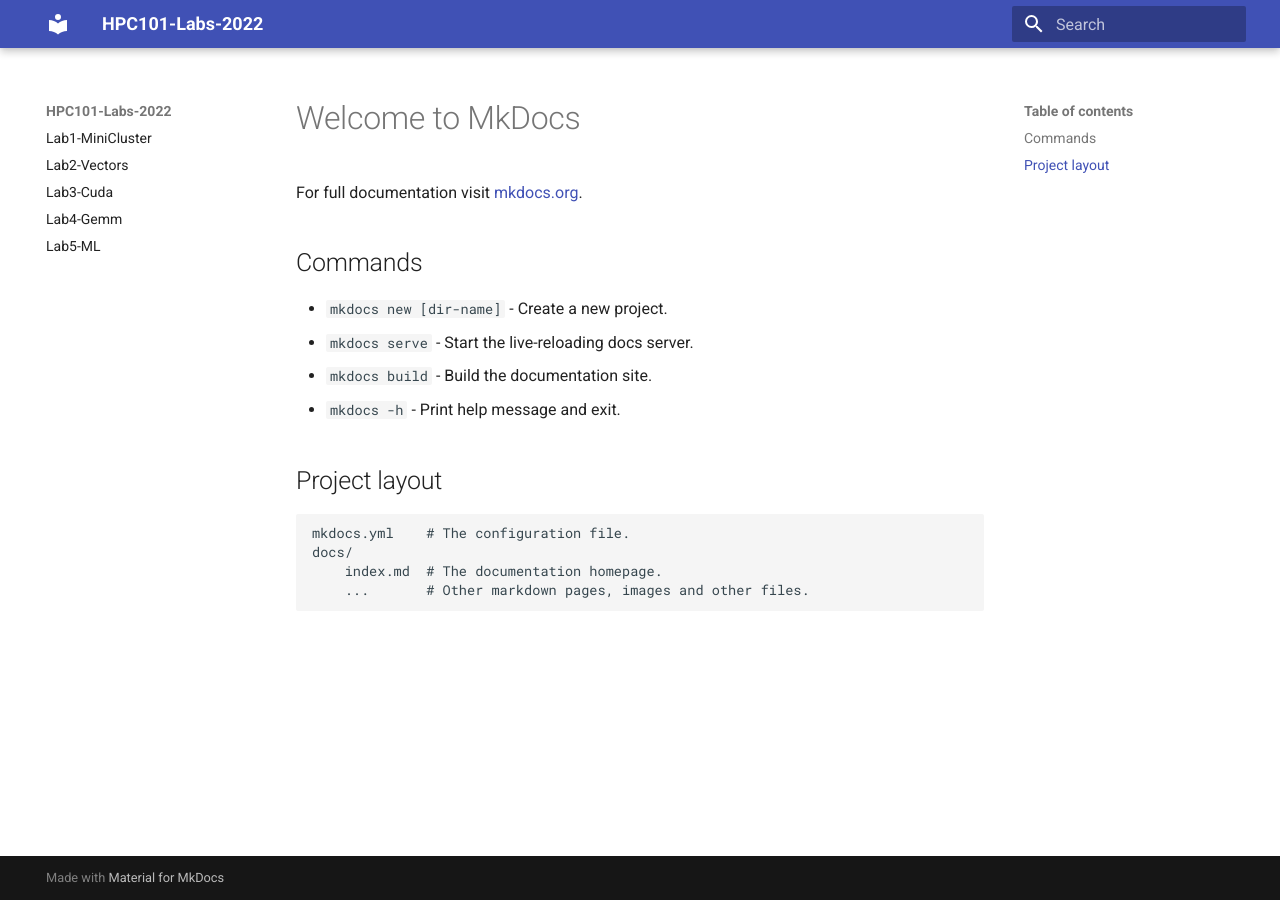
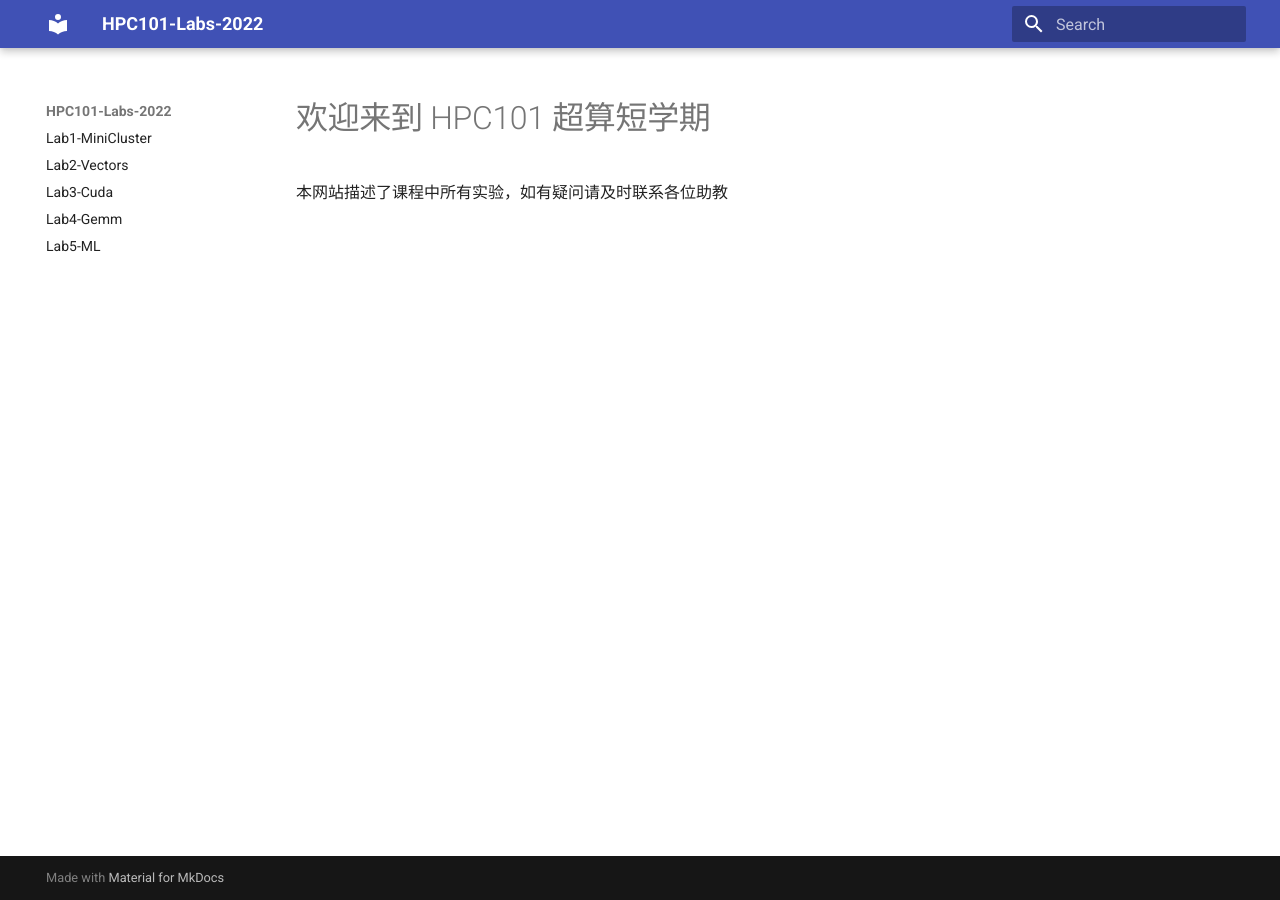
Before and after one commit to ZJUSCT/HPC101-Labs-2022, an MkDocs documentation site: the page built from docs/index.md, in a window 1280 px wide. Built offline with MkDocs 1.6.1 and Material for MkDocs 9.7.7, drawn with Linux system fonts in a browser that asks for light colours.

Commit message:
add home

```diff
--- a/docs/index.md
+++ b/docs/index.md
@@ -1,17 +1,3 @@
-# Welcome to MkDocs
+# 欢迎来到 HPC101 超算短学期
 
-For full documentation visit [mkdocs.org](https://www.mkdocs.org).
-
-## Commands
-
-* `mkdocs new [dir-name]` - Create a new project.
-* `mkdocs serve` - Start the live-reloading docs server.
-* `mkdocs build` - Build the documentation site.
-* `mkdocs -h` - Print help message and exit.
-
-## Project layout
-
-    mkdocs.yml    # The configuration file.
-    docs/
-        index.md  # The documentation homepage.
-        ...       # Other markdown pages, images and other files.
+本网站描述了课程中所有实验，如有疑问请及时联系各位助教
```
